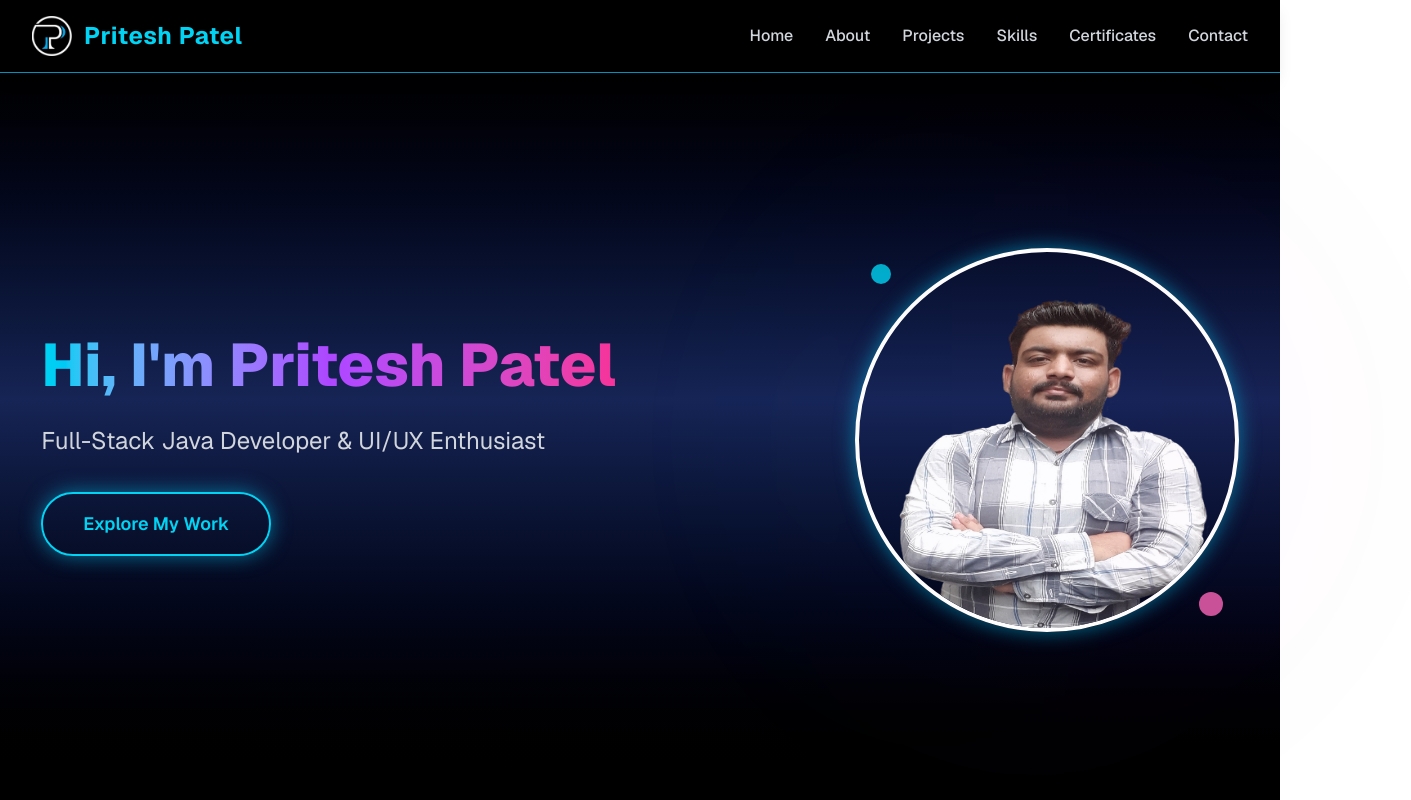
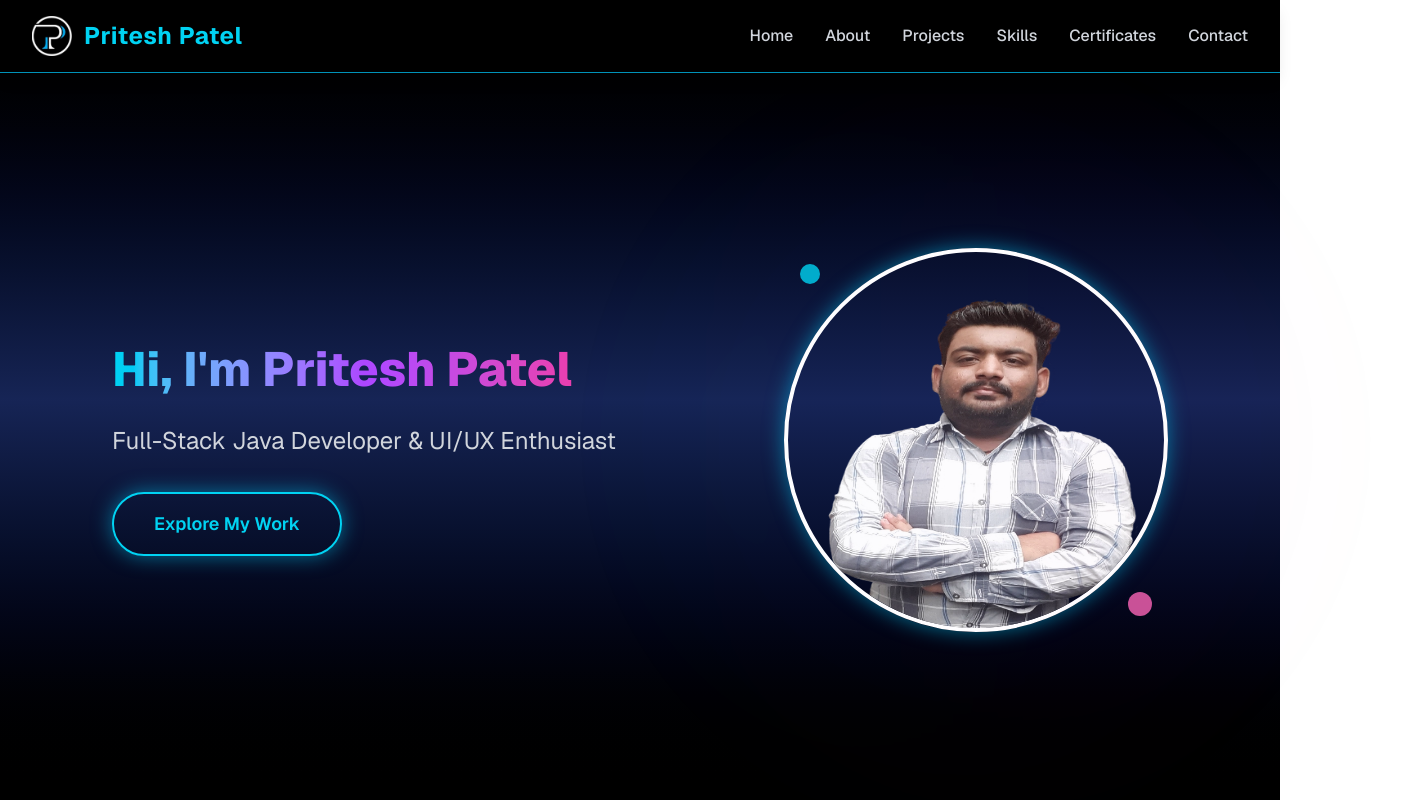
Before and after one commit to priteshpatel1509/portffolio_website, a Next.js app: page / in a window 1280 px wide. Shown: the top 800 px of the page, 1411 px wide, since content can reach past the window. Built offline with nearby package versions, Linux system fonts and the light colour scheme.

Commit message:
Change font size of greeting text

```diff
--- a/app/page.js
+++ b/app/page.js
@@ -160,7 +160,7 @@ export default function Portfolio() {
         <div className="max-w-7xl mx-auto grid grid-cols-1 lg:grid-cols-2 gap-12 items-center">
           <div className="text-left lg:text-left">
             <h1 className="text-4xl sm:text-6xl lg:text-7xl font-extrabold mb-6 bg-gradient-to-r from-cyan-400 via-purple-500 to-pink-500 bg-clip-text text-transparent">
-              <span className="text-6xl">Hi, I'm Pritesh Patel</span>
+              <span className="text-5xl">Hi, I'm Pritesh Patel</span>
             </h1>
             <p className="text-gray-300 text-xl sm:text-2xl mb-8 leading-relaxed">Full-Stack Java Developer & UI/UX Enthusiast</p>
             <a href="#projects" className="inline-block px-10 py-4 border-2 border-cyan-400 text-cyan-400 rounded-full hover:bg-cyan-400 hover:text-black transition-all duration-300 text-lg font-semibold glow-effect">
```
